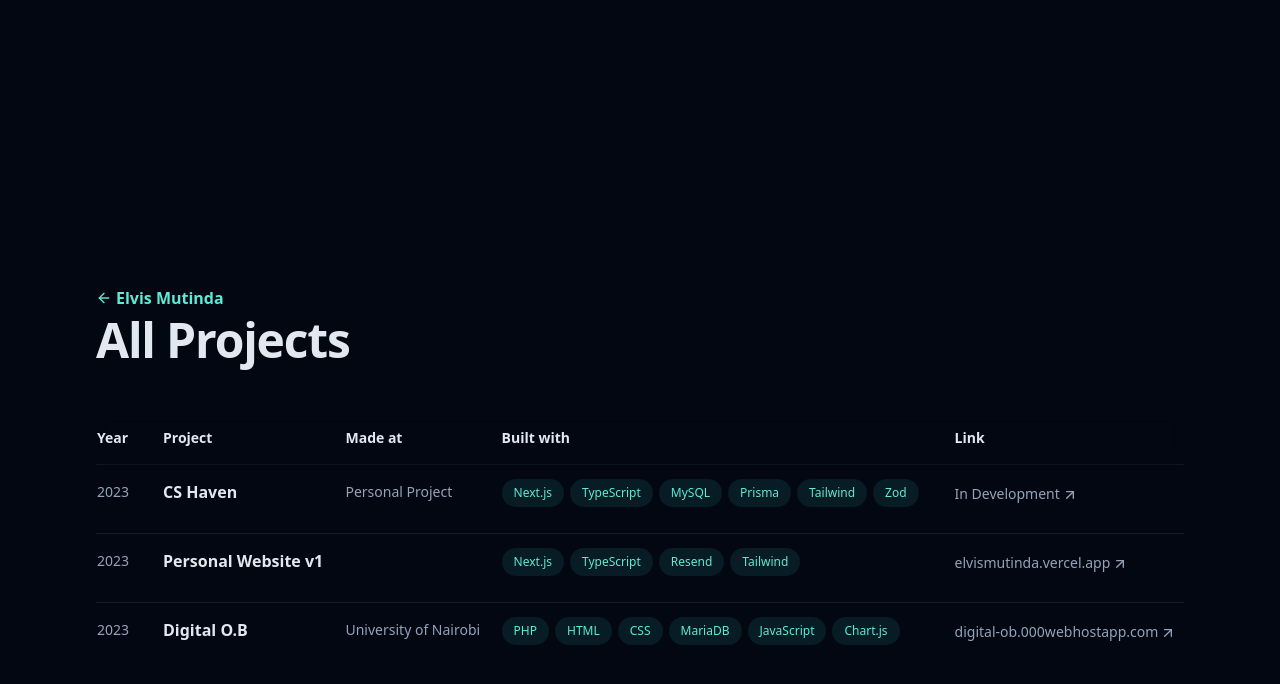
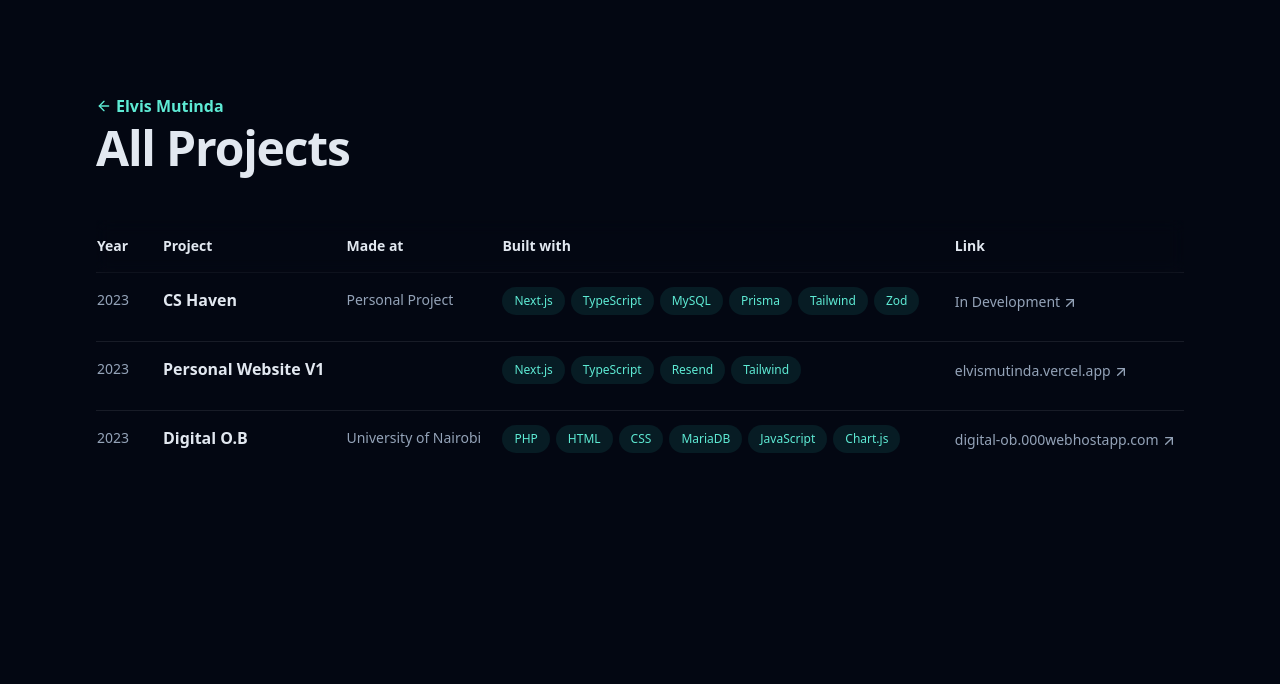
Before and after one commit to Elvismutinda/v1, a Next.js app: page /archive in a window 1280 px wide. Shown: the top 684 px of the page. Built offline with nearby package versions, Linux system fonts and the light colour scheme.

Commit message:
Little updtes to accomodate header not showing in archive page

```diff
--- a/app/archive/page.tsx
+++ b/app/archive/page.tsx
@@ -5,12 +5,11 @@
 import React from "react";
 import { FiArrowLeft } from "react-icons/fi";
 import { motion } from "framer-motion";
-import Footer from "@/components/Footer";
 
 export default function ArchivePage() {
   return (
     <motion.div
-      className="mx-auto min-h-screen max-w-screen-xl px-6 !py-12 font-sans md:px-12 md:py-20 lg:px-24 lg:py-0"
+      className="mx-auto min-h-screen max-w-screen-xl px-6 py-12 font-sans md:px-12 md:py-20 lg:px-24 lg:py-0"
       initial={{
         opacity: 0,
       }}
--- a/app/layout.tsx
+++ b/app/layout.tsx
@@ -18,7 +18,7 @@
   return (
     <html lang="en" className="!scroll-smooth">
       <body
-        className={`${inter.className} bg-gray-950 text-gray-50 text-opacity-90 relative pt-28 sm:pt-36`}
+        className={`${inter.className} bg-gray-950 text-gray-50 text-opacity-90 relative`}
       >
         <ActiveSectionContextProvider>
           {children}
--- a/app/page.tsx
+++ b/app/page.tsx
@@ -8,7 +8,7 @@
 
 const Home = () => {
   return (
-    <main className="flex flex-col items-center px-4">
+    <main className="flex flex-col items-center px-4 pt-28 sm:pt-36">
       <Header />
       <Hero />
       <About />
--- a/lib/data.ts
+++ b/lib/data.ts
@@ -72,7 +72,7 @@
   },
   {
     year: "2023",
-    title: "Personal Website v1",
+    title: "Personal Website V1",
     madeAt: "",
     builtWith: ["Next.js", "TypeScript", "Resend", "Tailwind"],
     link: "https://elvismutinda.vercel.app/",
```
